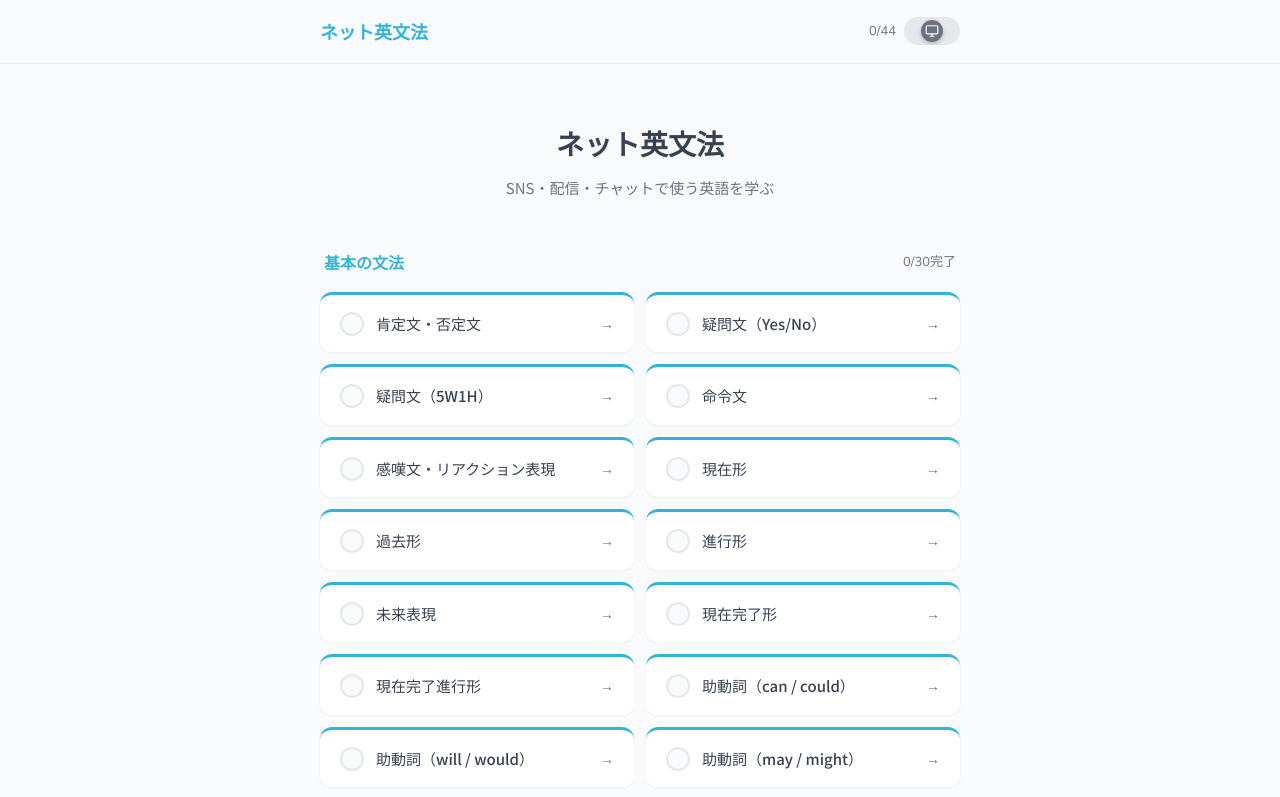
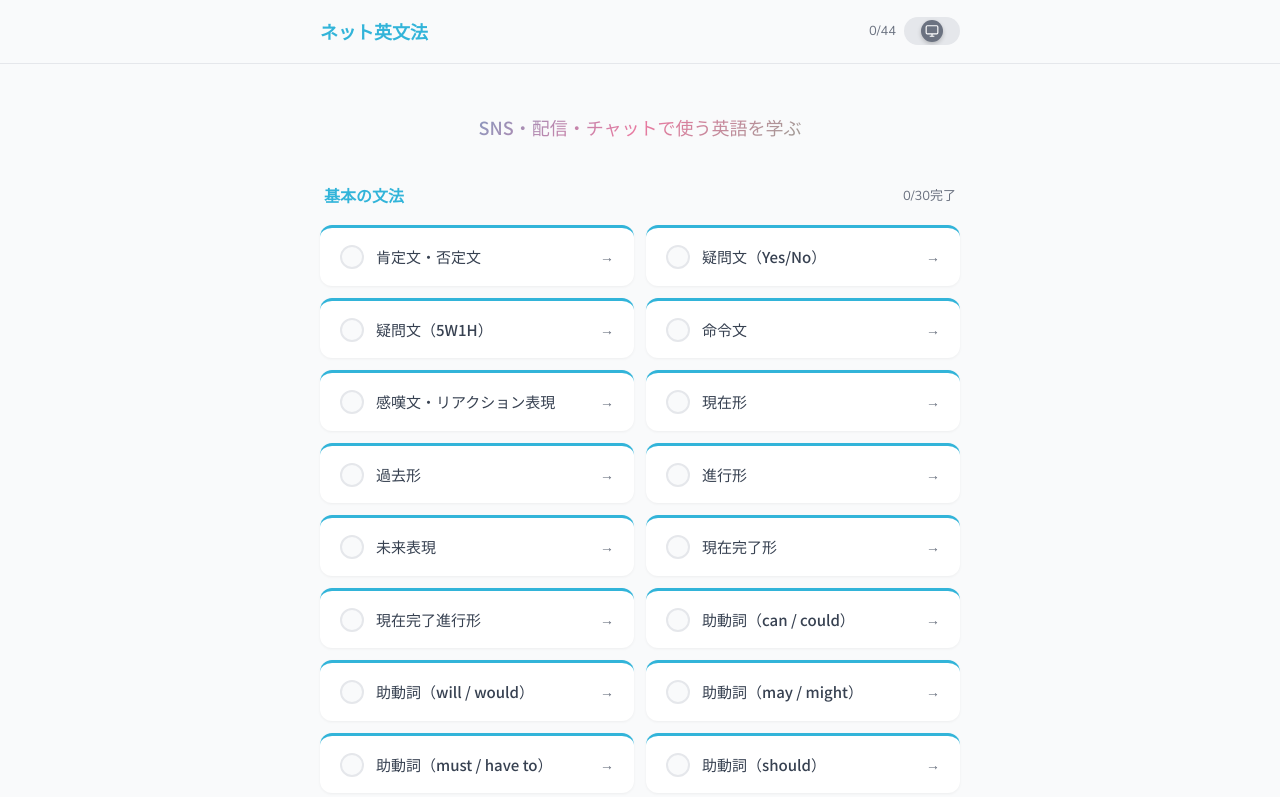
Before and after one commit to nxouv/net-eibunpo, a Next.js app: page / in a window 1280 px wide. Shown: the top 797 px of the page. Built offline with nearby package versions, Linux system fonts and the light colour scheme.

Commit message:
refactor: Simplify hero section - tagline only with gradient text

```diff
--- a/src/app/page.module.css
+++ b/src/app/page.module.css
@@ -6,19 +6,17 @@
 
 .hero {
     text-align: center;
-    padding: 32px 0 48px;
+    padding: 24px 0 40px;
 }
 
-.heroTitle {
-    font-size: 28px;
-    font-weight: 700;
+.heroTagline {
+    font-size: 18px;
+    font-weight: 500;
     color: var(--color-text-main);
-    margin-bottom: 8px;
-}
-
-.heroSubtitle {
-    font-size: 15px;
-    color: var(--color-text-sub);
+    background: linear-gradient(135deg, var(--color-grammar) 0%, var(--color-spoken) 50%, var(--color-writing) 100%);
+    -webkit-background-clip: text;
+    -webkit-text-fill-color: transparent;
+    background-clip: text;
 }
 
 .categorySection {
--- a/src/app/page.tsx
+++ b/src/app/page.tsx
@@ -30,8 +30,7 @@ export default function HomePage() {
       <TopHeader completedCount={completedCount} totalCount={totalLessons} />
       <main className={`container ${styles.main}`}>
         <section className={styles.hero}>
-          <h1 className={styles.heroTitle}>ネット英文法</h1>
-          <p className={styles.heroSubtitle}>
+          <p className={styles.heroTagline}>
             SNS・配信・チャットで使う英語を学ぶ
           </p>
         </section>
```
